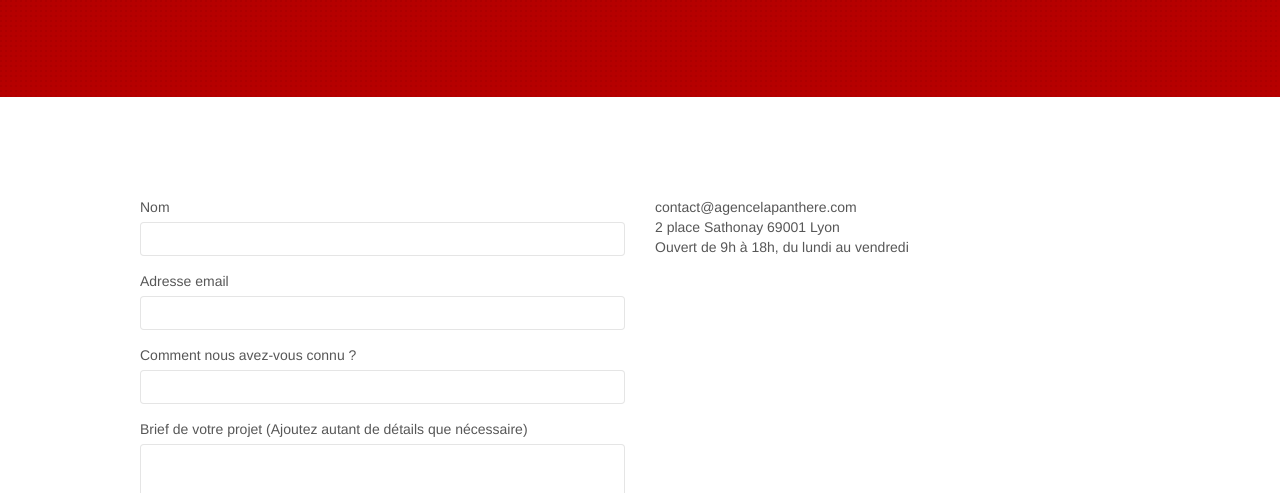
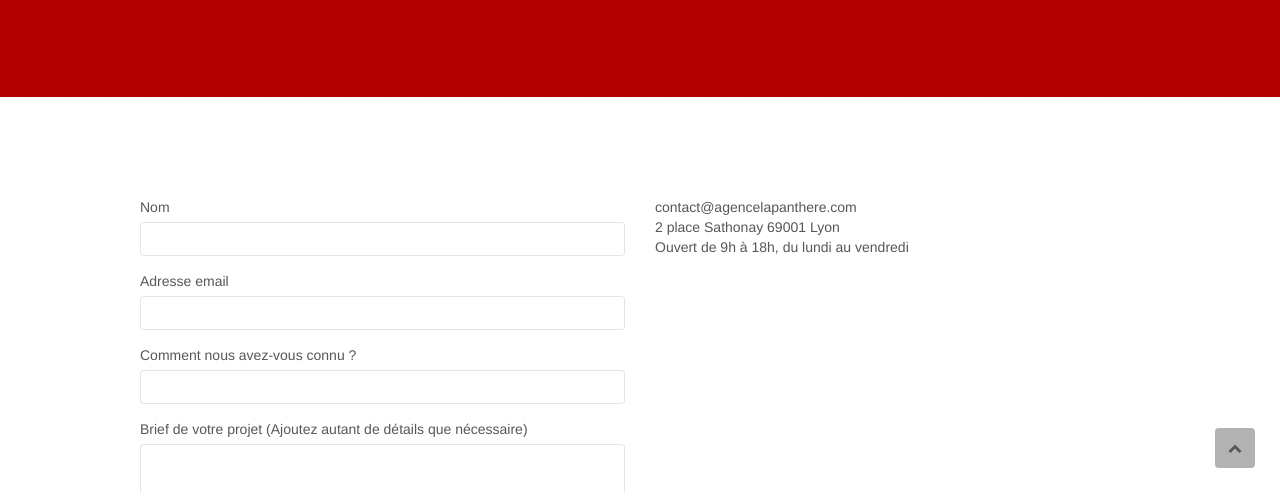
Before and after one commit to Vincent2093/devweb-p4, a plain HTML site: page contact.html in a window 1280 px wide. Shown: the part 307-800 px from the top of the page. Drawn offline with nearby package versions, Linux system fonts and the light colour scheme; a script that the page names is missing.

Commit message:
scroll to top button

```diff
--- a/contact.html
+++ b/contact.html
@@ -119,7 +119,7 @@
 <!-- bloc-7 END -->
 
 <!-- ScrollToTop Button -->
-<a class="bloc-button btn btn-d scrollToTop" onclick="scrollToTarget('1')"><span class="fa fa-chevron-up"></span></a>
+<a href="#bloc-0" class="bloc-button btn btn-d scrollToTop" onclick="scrollToTarget('1')"><span class="fa fa-chevron-up"></span></a>
 <!-- ScrollToTop Button END-->
 </main>
 
--- a/style.css
+++ b/style.css
@@ -516,7 +516,6 @@ button {
     position: fixed;
     bottom: 20px;
     right: 20px;
-    opacity: 0;
     z-index: 500;
     transition: all .3s ease-in-out;
 }
```
Also changed, not shown: index.html (+0 -1 lines), style.min.css.
